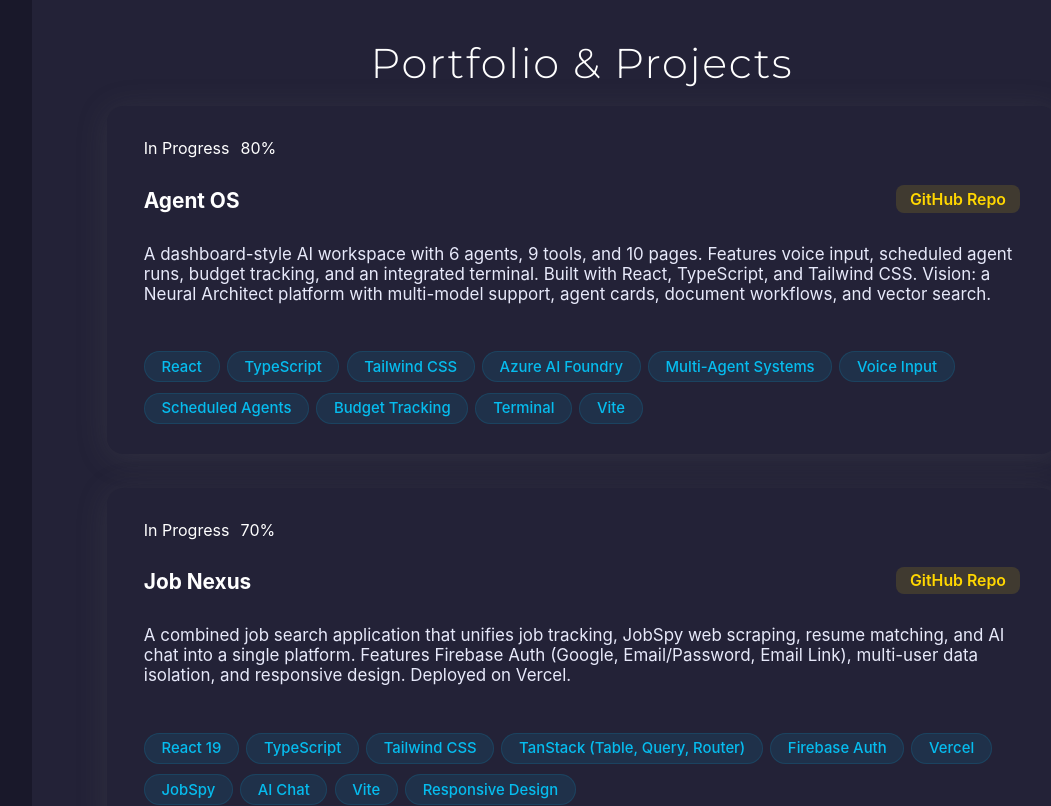
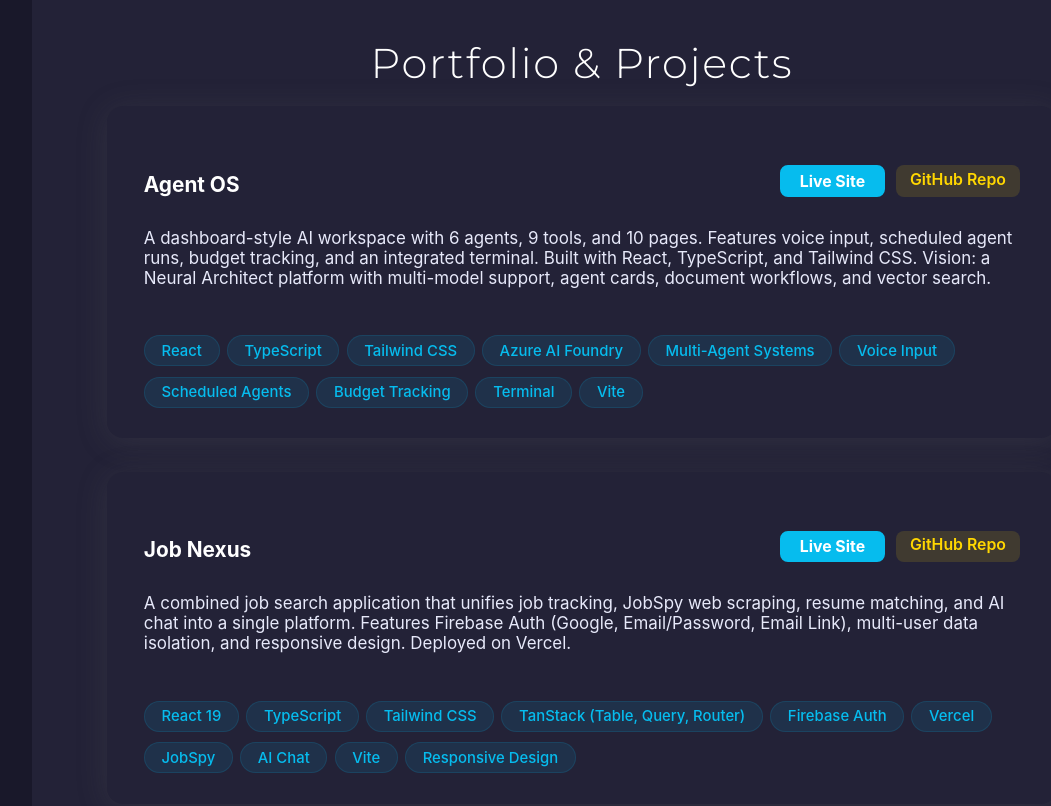
Before and after one commit to TroyJLorents-GH/troy-portfolio, a React (Create React App) app: page / in a window 1280 px wide. Shown: the part 2780-3586 px from the top of the page, without its empty margins (148-1199 px from the left). Built offline with nearby package versions, Linux system fonts and the light colour scheme.

Commit message:
portfolio updats

```diff
--- a/src/components/Portfolio/portfolioData.js
+++ b/src/components/Portfolio/portfolioData.js
@@ -1,15 +1,13 @@
 const portfolioData = [
   {
     name: "Agent OS",
-    link: "",
+    link: "https://pjf-ai-commandcenter.netlify.app/",
     github: [
       {
         label: "GitHub Repo",
         url: "https://github.com/TroyJLorents-GH/agent-os"
       }
     ],
-    status: "in-progress",
-    progress: 80,
     description:
       "A dashboard-style AI workspace with 6 agents, 9 tools, and 10 pages. Features voice input, scheduled agent runs, budget tracking, and an integrated terminal. Built with React, TypeScript, and Tailwind CSS. Vision: a Neural Architect platform with multi-model support, agent cards, document workflows, and vector search.",
     tags: [
@@ -19,15 +17,13 @@
   },
   {
     name: "Job Nexus",
-    link: "",
+    link: "https://job-nexus-delta.vercel.app/",
     github: [
       {
         label: "GitHub Repo",
         url: "https://github.com/TroyJLorents-GH/job-nexus"
       }
     ],
-    status: "in-progress",
-    progress: 70,
     description:
       "A combined job search application that unifies job tracking, JobSpy web scraping, resume matching, and AI chat into a single platform. Features Firebase Auth (Google, Email/Password, Email Link), multi-user data isolation, and responsive design. Deployed on Vercel.",
     tags: [
@@ -63,8 +59,6 @@
         url: "https://github.com/TroyJLorents-GH/openai-mll"
       }
     ],
-    status: "in-progress",
-    progress: 95,
     description:
       "A full-stack AI-powered resume matching and chat platform. Features an intelligent chat interface backed by Azure AI Foundry agents, resume-to-job matching via Azure AI Search (hybrid BM25 + vector), and a Python Flask API proxy hosted on an Azure VM. Built with React and Material UI with a clean light theme.",
     tags: [
@@ -75,7 +69,7 @@
   },
   {
     name: "Peptide Tracker",
-    link: "",
+    link: "https://peptide-iq.vercel.app/",
     github: [
       {
         label: "GitHub Repo",
@@ -98,8 +92,6 @@
         url: "https://github.com/TroyJLorents-GH/window-commander"
       }
     ],
-    status: "in-progress",
-    progress: 60,
     description:
       "A phone-controlled desktop window manager with voice push-to-talk. Consists of a Python desktop agent that manages windows and a companion Expo mobile app for remote control and voice commands.",
     tags: [
```
